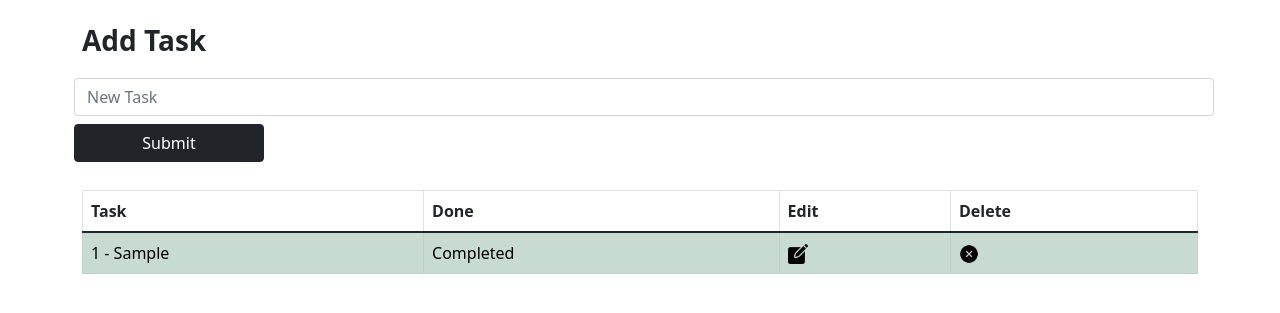
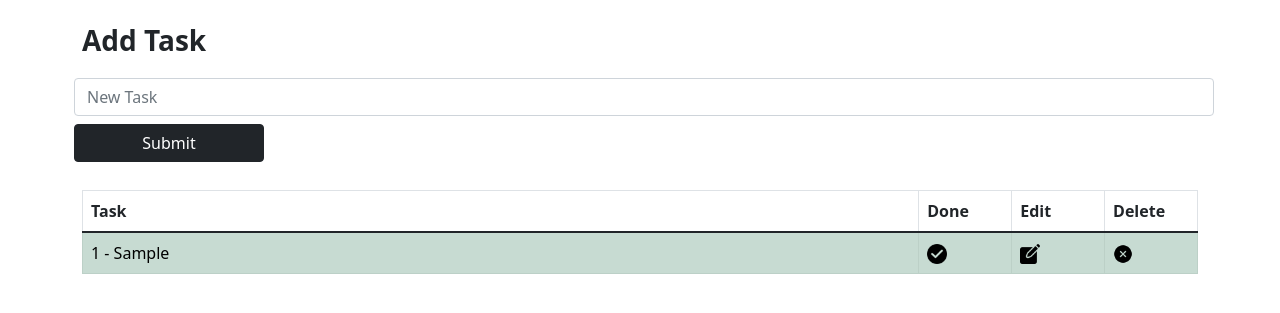
Before and after one commit to mbarul/django_project_1, a Django app: template project_django/task/todolist_app/templates/todolist.html in a window 1280 px wide. Shown: the part 76-389 px from the top of the page. Run offline with Django 3.2, Linux system fonts and the light colour scheme; the template is opened without the code that fills it: values that come from a table or form of the project are taken from there, others are empty; tables that the repository leaves empty hold one stand-in row (values such as "Sample post").

Commit message:
Added icons

```diff
--- a/project_django/task/todolist_app/templates/todolist.html
+++ b/project_django/task/todolist_app/templates/todolist.html
@@ -6,7 +6,7 @@
 <div class="container">
   </br>
   {% for message in messages %}
-  <div class="alert alert-success alert-dismissible fade show" role="alert">
+  <div class="alert alert-info alert-dismissible fade show" role="alert">
     {{ message }}
     <button type="button" class="btn-close" data-bs-dismiss="alert" aria-label="Close"></button>
   </div>
@@ -33,16 +33,16 @@
       {% for object in all_tasks %}
       {% if object.done == True%}
       <tr class="table-success">
-        <td>{{object.id}} - {{object.task}}</td>
-        <td>Completed</td>
-        <td><a href="{% url 'update_task' object.id%}"><img  src="/static/images/updating.png" alt="update" width='20' height='20'></a></td>
-        <td><a href="{% url 'delete_task' object.id %}"><img src="/static/images/close.png" alt="delete" width='20' height='20'></a></td>
+        <td class="col-lg-9">{{object.id}} - {{object.task}}</td>
+        <td class="col-lg-1"><a href="{% url 'uncompleted_task' object.id%}"><img  src="/static/images/checked.png" alt="update" width='20' height='20'></a></td>
+        <td class="col-lg-1"><a href="{% url 'update_task' object.id%}"><img  src="/static/images/updating.png" alt="update" width='20' height='20'></a></td>
+        <td class="col-lg-1"><a href="{% url 'delete_task' object.id %}"><img src="/static/images/close.png" alt="delete" width='20' height='20'></a></td>
       </tr>
 
       {% else %}
       <tr>
-        <td class="col-lg-8">{{object.id}} - {{object.task}}</td>
-        <td class="col-lg-2">Not completed</td>
+        <td class="col-lg-9">{{object.id}} - {{object.task}}</td>
+        <td class="col-lg-1"><a href="{% url 'complete_task' object.id%}"><img  src="/static/images/checked.png" alt="update" width='20' height='20'></a></td>
         <td class="col-lg-1"><a href="{% url 'update_task' object.id%}"><img  src="/static/images/updating.png" alt="update" width='20' height='20'></a></td>
         <td class="col-lg-1"><a href="{% url 'delete_task' object.id %}"><img  src="/static/images/close.png" alt="delete" width='20' height='20'></a></td>
       </tr>
--- a/project_django/task/todolist_app/templates/update.html
+++ b/project_django/task/todolist_app/templates/update.html
@@ -9,6 +9,7 @@
         {% csrf_token %}
         <h3><label name="task" class="form-label "><strong>Update Task</strong></label></h3>
         <input type="text" class="form-control m-1" name="task" placeholder="{{task_object.task}}" value= "{{task_object.task}}">
+        <input type="hidden" name="done" value= "{{task_object.done}}">
         <button type="submit" class="btn btn-dark col-lg-2 m-1">Submit</button>
     </form>
 </div>
--- a/project_django/task/todolist_app/urls.py
+++ b/project_django/task/todolist_app/urls.py
@@ -6,6 +6,8 @@
     path('', views.todolist, name = 'todolist'),
     path('delete/<task_id>',views.delete_task, name="delete_task"),
     path('update/<task_id>', views.update_task, name="update_task"),
+    path('complete/<task_id>',views.complete_task, name="complete_task"),
+    path('uncompleted/<task_id>',views.uncompleted_task, name="uncompleted_task"),
     path('contact', views.contact, name = 'contact'),
     path('about', views.about, name = 'about'),
 ]
```
Also changed, not shown: project_django/task/todolist_app/views.py (+18 -0 lines), project_django/task/static/images/checked.png (added).
